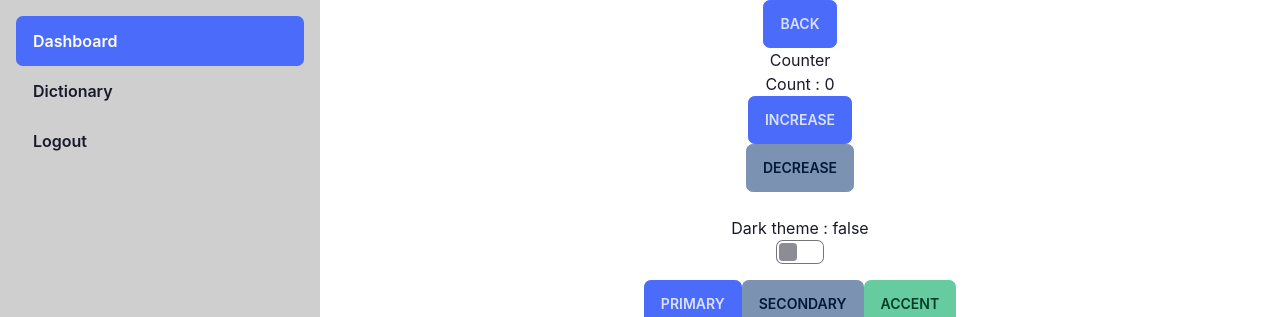
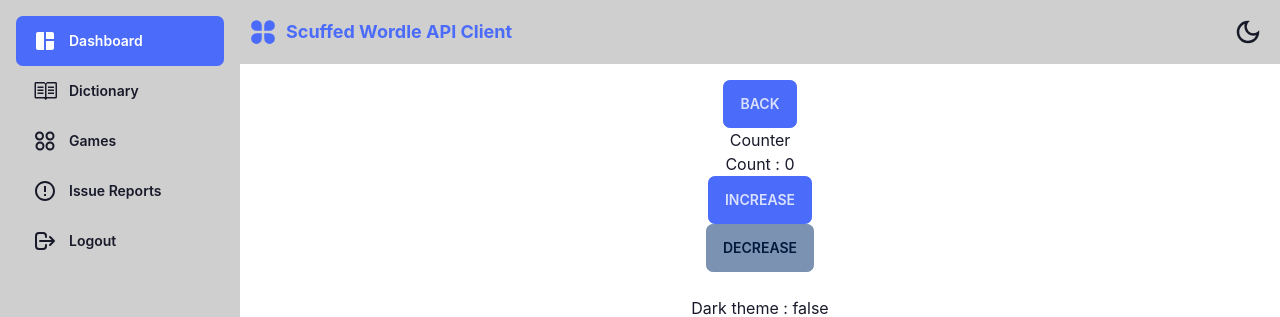
Before and after one commit to arunstop/scuffed_wordle_api_client, a Next.js app: page /dashboard in a window 1280 px wide. Shown: the top 317 px of the page. Built offline with nearby package versions, Linux system fonts and the light colour scheme.

Commit message:
ADDED functional sidebar and navbar ,,,, ADDED icon dependency

```diff
--- a/components/Menu/MenuItem.tsx
+++ b/components/Menu/MenuItem.tsx
@@ -1,8 +1,9 @@
-import React from "react";
+import React, { ReactNode } from "react";
 
 type MenuItemProps = {
 //   key: string;
   title: string;
+  icon: ReactNode;
   isActive: boolean;
   action: () => void;
 };
@@ -10,6 +11,7 @@ type MenuItemProps = {
 export default function MenuItem({
 //   key,
   title,
+  icon,
   isActive,
   action,
 }: MenuItemProps) {
@@ -21,9 +23,10 @@ export default function MenuItem({
   return (
     <li>
       <a
-        className={`btn justify-start normal-case text-base h-auto border-transparent ${activeClass}`}
+        className={`btn justify-start text-sm normal-case text-base h-auto border-transparent ${activeClass}`}
         onClick={action}
       >
+        {icon}
         {title}
       </a>
     </li>
--- a/package.json
+++ b/package.json
@@ -13,7 +13,8 @@
     "next": "12.1.0",
     "next-themes": "^0.1.1",
     "react": "17.0.2",
-    "react-dom": "17.0.2"
+    "react-dom": "17.0.2",
+    "react-icons": "^4.3.1"
   },
   "devDependencies": {
     "@types/node": "17.0.21",
--- a/pages/dashboard.tsx
+++ b/pages/dashboard.tsx
@@ -1,8 +1,12 @@
 import Head from "next/head";
-import Link from "next/link";
 import { NextRouter, useRouter } from "next/router";
 import React, { ChangeEvent, useState } from "react";
+import { MdOutlineDarkMode,MdMenu } from "react-icons/md";
+import { FiSun } from "react-icons/fi";
+import {RiAppsFill} from "react-icons/ri";
+// import { TiThMenu } from "react-icons/ti";
 import MenuItem from "../components/Menu/MenuItem";
+import { APP_NAME, LOGOUT_MODAL_DESC, LOGOUT_MODAL_TITLE } from "../utils/constants";
 import { useCountContext } from "../utils/contexts/counter/CounterHooks";
 import { useUiContext } from "../utils/contexts/ui/UiHooks";
 // import { useTheme } from "next-themes";
@@ -23,6 +27,7 @@ export default function Dashboard() {
 
   function toggleModalLogout(value: boolean) {
     setModalLogout(value);
+    // console.log(modalLogout);
   }
 
   return (
@@ -37,18 +42,50 @@ export default function Dashboard() {
       <main className="drawer drawer-mobile w-full">
         <input id="my-drawer-2" type="checkbox" className="drawer-toggle btn" />
         <div className="drawer-content ">
-          <div className="flex flex-col items-center justify-center">
+          {/* <!-- Navbar --> */}
+          <div className="w-full navbar bg-base-300 sticky">
+            {/* toggle menu button */}
+            <label
+              className="mr-2 btn btn-circle lg:hidden btn-ghost"
+              htmlFor="my-drawer-2"
+            >
+              <MdMenu size={30} className="text-base-content" />
+            </label>
+            {/* app name */}
+            <RiAppsFill size={30} className="text-primary"/>
+            <div className="flex-1 mx-2 text-lg font-bold text-primary">{APP_NAME}</div>
+            {/* toggle darktheme */}
+            <div className="flex items-center">
+              <label className="btn btn-circle swap swap-rotate btn-ghost">
+                <input
+                  type="checkbox"
+                  checked={uiState.darkTheme}
+                  onChange={(event: ChangeEvent<HTMLInputElement>) =>
+                    uiAction.toggleDarkTheme(event.target.checked)
+                  }
+                />
+                {/* if darktheme on show the light theme icon */}
+                <MdOutlineDarkMode
+                  size={30}
+                  className="swap-off text-base-content"
+                />
+                <FiSun size={30} className="swap-on text-base-content" />
+              </label>
+            </div>
+          </div>
+          {/* CONTENT */}
+          <div className="flex flex-col items-center justify-center p-2 lg:p-4">
             <label
               htmlFor="my-drawer-2"
               className="btn btn-primary drawer-button lg:hidden"
             >
               Open drawer
             </label>
-            <Link href={"/"} passHref>
-              <button className="btn btn-primary" onClick={() => router.back()}>
-                Back
-              </button>
-            </Link>
+            {/* <Link href={"/"} passHref> */}
+            <button className="btn btn-primary" onClick={() => router.back()}>
+              Back
+            </button>
+            {/* </Link> */}
             <h2>Counter</h2>
             <p>Count : {countState.count}</p>
             <button
@@ -150,15 +187,17 @@ export default function Dashboard() {
           </div>
         </div>
         <div className="drawer-side">
-          <label htmlFor="my-drawer-2" className="drawer-overlay"></label>
+          <label htmlFor="my-drawer-2" className="drawer-overlay backdrop-blur-sm"></label>
           {/* {uiState.menuOn} */}
-          <ul className="menu p-4 overflow-y-auto w-80 bg-base-300 text-base-content">
+
+          <ul className="menu p-4 overflow-y-auto w-60 bg-base-300 text-base-content">
             {/* <!-- Sidebar content here --> */}
             {uiState.menuList.map((menu, index) => (
               <MenuItem
                 key={menu.id}
                 title={menu.title}
                 isActive={menu.id === uiState.menuOn}
+                icon={menu.icon}
                 action={() =>
                   menu.type == "PAGE"
                     ? uiAction.selectMenu(menu.id)
@@ -169,31 +208,41 @@ export default function Dashboard() {
           </ul>
         </div>
       </main>
+      {/* Logout modal */}
       <>
         <input
           id="my-modal"
           type="checkbox"
-          // checked={modalLogout}
-          defaultChecked={modalLogout}
+          checked={modalLogout}
           onChange={(event: ChangeEvent<HTMLInputElement>) =>
             toggleModalLogout(event.target.checked)
           }
           className="modal-toggle"
         />
-        <div className="modal">
-          <div className="modal-box">
-            <p>
-              Enim dolorem dolorum omnis atque necessitatibus. Consequatur aut
-              adipisci qui iusto illo eaque. Consequatur repudiandae et. Nulla
-              ea quasi eligendi. Saepe velit autem minima.
-            </p>
+        <div className="modal backdrop-blur-sm">
+          <div className="modal-box border-2 border-primary sm:border-transparent">
+            <p className="text-2xl mb-6">{LOGOUT_MODAL_TITLE}</p>
+            <p>{LOGOUT_MODAL_DESC}</p>
             <div className="modal-action">
               <label
                 htmlFor="my-modal"
-                className="btn"
-                // onClick={() => toggleModalLogout(false)}
+                className="btn w-24 btn-outline"
+                onClick={() => {
+                  // toggleModalLogout(false);
+                  // router.back();
+                }}
               >
-                Close
+                Cancel
+              </label>
+              <label
+                htmlFor="my-modal"
+                className="btn w-24 btn-primary"
+                onClick={() => {
+                  // toggleModalLogout(false);
+                  router.back();
+                }}
+              >
+                OK
               </label>
             </div>
           </div>
--- a/pages/index.tsx
+++ b/pages/index.tsx
@@ -1,6 +1,7 @@
 import type { NextPage } from "next";
 import Head from "next/head";
 import Link from "next/link";
+import { FaRegArrowAltCircleRight } from "react-icons/fa";
 
 const Home: NextPage = () => (
   <div className="flex justify-center items-center min-h-screen flex-col">
@@ -27,7 +28,10 @@ const Home: NextPage = () => (
             className="input input-bordered w-full max-w-xs"
           />
           <Link href="/dashboard" passHref>
-            <button className="btn btn-primary w-full">Login</button>
+            <button className="btn btn-primary w-full">
+              Login
+              <FaRegArrowAltCircleRight size={24} className="ml-2"/>
+            </button>
           </Link>
 
           {/* <div className="card-actions">
--- /dev/null
+++ b/utils/constants.ts
@@ -0,0 +1,5 @@
+// App Name
+export const APP_NAME = "Scuffed Wordle API Client";
+// Logout modal texts
+export const LOGOUT_MODAL_TITLE = "Log out";
+export const LOGOUT_MODAL_DESC = "Do you really wish to end the session? All unsaved data might be lost, make sure those are secured!";
--- a/utils/contexts/ui/UiProvider.tsx
+++ b/utils/contexts/ui/UiProvider.tsx
@@ -10,12 +10,19 @@ import {
   UiState,
 } from "../../models/UiModel";
 import { UiContext } from "./UiContext";
+import {MdSpaceDashboard,MdOutlineErrorOutline} from "react-icons/md";
+import {GoBook} from "react-icons/go";
+import {HiOutlineLogout} from "react-icons/hi";
+import {RiApps2Line} from "react-icons/ri";
+
 
 const getInitialMenuList = (): UiMenu[] => {
   const menuList = [
-    { title: "Dashboard", type: "PAGE" },
-    { title: "Dictionary", type: "PAGE" },
-    { title: "Logout", type: "MODAL" },
+    { title: "Dashboard", type: "PAGE",icon:<MdSpaceDashboard size={24} /> },
+    { title: "Dictionary", type: "PAGE",icon:<GoBook size={24}/> },
+    { title: "Games", type: "PAGE",icon:<RiApps2Line size={24} /> },
+    { title: "Issue Reports", type: "PAGE",icon:<MdOutlineErrorOutline size={24} /> },
+    { title: "Logout", type: "MODAL",icon:<HiOutlineLogout size={24} className="rotate-180" /> },
   ];
 
   // Giving each child on the menuList an id
@@ -26,6 +33,7 @@ const getInitialMenuList = (): UiMenu[] => {
           id: slugify(menu.title),
           title: menu.title,
           type: menu.type,
+          icon:menu.icon,
         } as UiMenu), // Cast the anonymous object into UiMenu
     );
   };
@@ -58,7 +66,7 @@ export const UiProvider = ({ children }: ContextChildren) => {
 
   const [uiState, dispatch] = useReducer(reducer, {
     ...INITIAL_STATE,
-    // darkTheme: theme === "business",
+    darkTheme: theme === "business",
   });
   const uiAction: UiAction = {
     toggleDarkTheme: (darkTheme: boolean) => {
--- a/utils/models/UiModel.ts
+++ b/utils/models/UiModel.ts
@@ -1,3 +1,4 @@
+import { ReactNode } from 'react';
 // State
 export interface UiState {
     darkTheme: boolean;
@@ -9,6 +10,7 @@ export interface UiMenu {
     id: string;
     title: string;
     type: UiMenuTypes;
+    icon: ReactNode;
 }
 
 export type UiMenuTypes = | 'MODAL' | 'PAGE';
```
Also changed, not shown: 1 other file (tests, documents, lock files or other folders).
